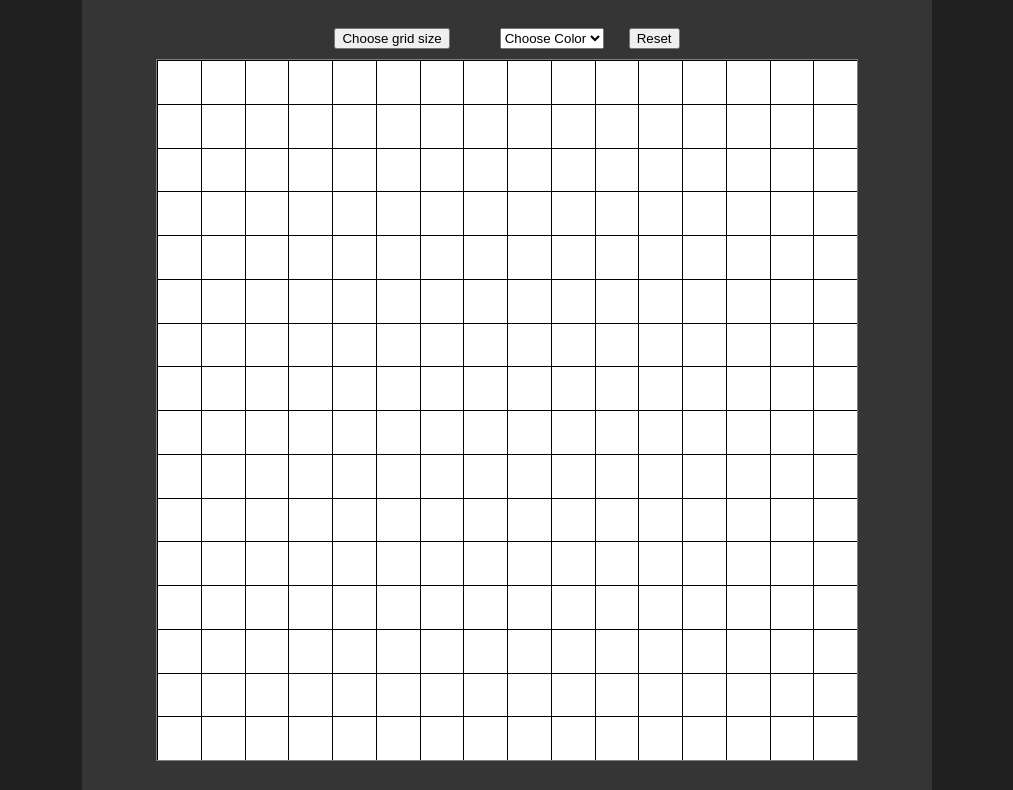
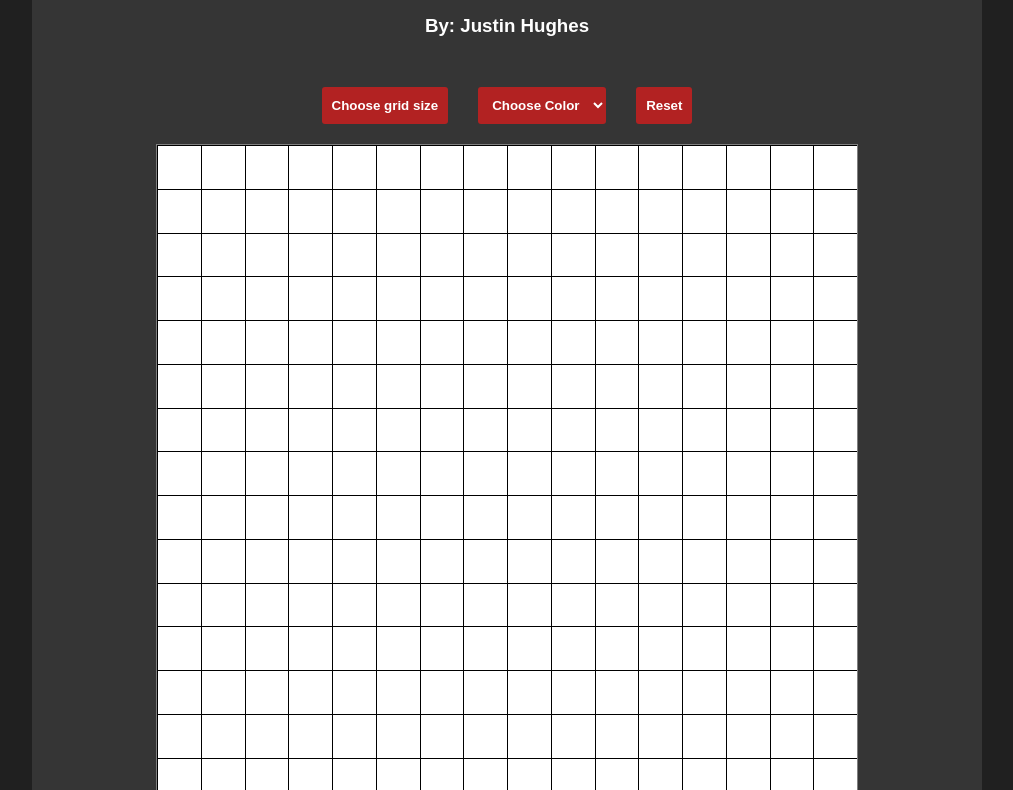
Before and after one commit to justinghughes/Etch-a-Sketch-Odin, a plain HTML site: page index.html in a window 1280 px wide. Shown: the part 82-872 px from the top of the page, without its empty margins (133-1146 px from the left). Drawn offline with Linux system fonts and the light colour scheme.

Commit message:
Improve UI

```diff
--- a/index.html
+++ b/index.html
@@ -10,15 +10,17 @@
 </head>
 <body>
     <div id="artboard">
+        <h1 class="title">Etch-a-Sketch</h1>
+        <h3 class="title">By: Justin Hughes</h3>
         <div class="buttons">
-            <button>Choose grid size</button>
+            <button class="btn">Choose grid size</button>
             <label for="colors"></label>
-                <select name="colors" id="colors">
+                <select class="btn" name="colors" id="colors">
                     <option value="placeholder">Choose Color</option>
                     <option id="red-select" value="red" onclick="thisIsRed()">Red</option>
                     <option id="blue-select" value="blue" onclick="thisIsBlue()">Blue</option>
                 </select>
-            <button id="reset">Reset</button>
+            <button class="btn" id="reset">Reset</button>
         </div>
         <div id="grid-container"></div>
     </div>
--- a/styles.css
+++ b/styles.css
@@ -4,24 +4,46 @@ body {
 }
 #artboard {
     margin: auto;
-
-    padding-top: 150px;
+    padding: 50px;
     height: 850px;
     width: 850px;
     background-color: rgb(53, 53, 53);
 }
 
+.title {
+    margin-top: -20px;
+    margin-bottom: 50px;
+    color: white;
+    font-family: Arial, Helvetica, sans-serif;
+    text-align: center;
+}
+
 .buttons {
     display: flex;
-    margin: -40px;
     justify-content: center;
-    gap: 25px;
+    margin-bottom: 20px;
+}
+
+#colors {
+    margin: 0 30px;
+}
+.btn {
+    color: white;
+    border-radius: 3px;
+    font-weight: 900;
+    padding: 10px;
+    font-family: Arial, Helvetica, sans-serif;
+    background-color: firebrick;
+    border: none;
+}
+
+.btn:hover {
+    background-color: rgb(131, 24, 24);
 }
 
 #grid-container {
     display: grid;
     margin: auto;
-    margin-top: 50px;
     width: 700px;
     height: 700px;
     grid-template-columns: repeat(16, 43.75px);
```
